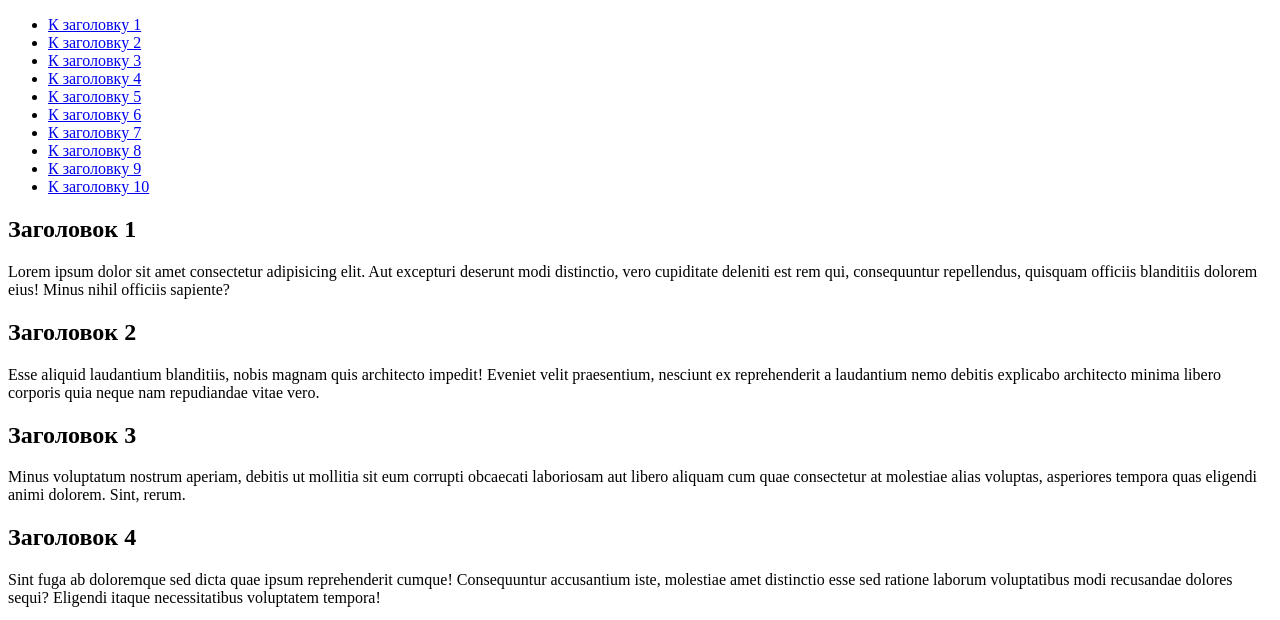
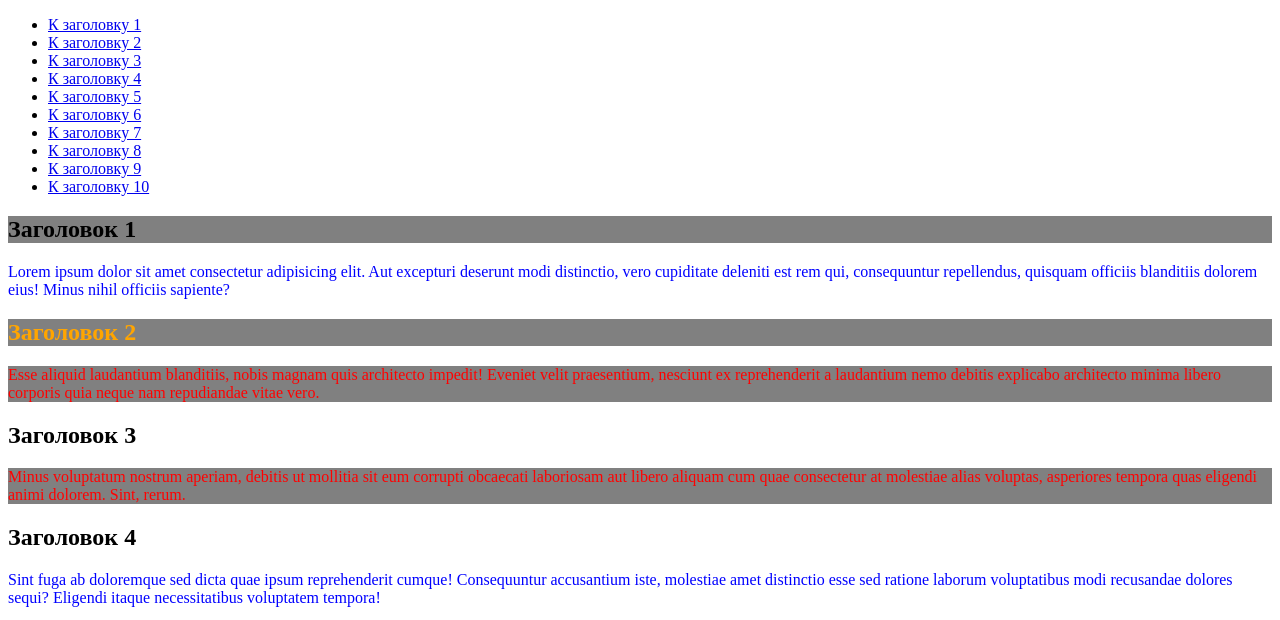
Before and after one commit to freshcourses-fe/html, a plain HTML site: page index.html in a window 1280 px wide. Shown: the top 620 px of the page. Drawn offline with Linux system fonts and the light colour scheme.

Commit message:
Add styles example

```diff
--- a/index.html
+++ b/index.html
@@ -5,6 +5,47 @@
     <meta http-equiv="X-UA-Compatible" content="IE=edge" />
     <meta name="viewport" content="width=device-width, initial-scale=1.0" />
     <title>Главная страница</title>
+
+    <style>
+      /*
+      Специфичность селекторов:
+        тег: 0001
+        класс: 0010
+        айдишник: 0100
+        1000
+    */
+
+      .big-text {
+        color: green;
+      }
+
+      .red-text {
+        color: rgb(255, 0, 0);
+        background-color: gray;
+      }
+
+      p {
+        color: blue;
+      }
+
+      #title1 {
+        color: pink;
+      }
+
+      #title2 {
+        color: orange;
+      }
+      h1 {
+        font-size: 24px;
+      }
+    </style>
+
+    <!--
+      шестнадцатирчная система:
+      0-9 a,b,c,d,e,f
+
+      10
+     -->
   </head>
   <body>
     <header>
@@ -27,7 +68,7 @@
     <!-- (div>h1{Заголовок $}+p>lorem)*10 -->
     <main>
       <article>
-        <h1 id="title1">Заголовок 1</h1>
+        <h1 class="red-text big-text" id="title1" style="color:black">Заголовок 1</h1>
         <p>
           Lorem ipsum dolor sit amet consectetur adipisicing elit. Aut excepturi
           deserunt modi distinctio, vero cupiditate deleniti est rem qui,
@@ -36,17 +77,17 @@
         </p>
       </article>
       <article>
-        <h1 id="title2">Заголовок 2</h1>
-        <p>
+        <h1 class="red-text" id="title2">Заголовок 2</h1>
+        <p class="red-text">
           Esse aliquid laudantium blanditiis, nobis magnam quis architecto
           impedit! Eveniet velit praesentium, nesciunt ex reprehenderit a
-          laudantium nemo debitis explicabo architecto minima libero corporis quia
-          neque nam repudiandae vitae vero.
+          laudantium nemo debitis explicabo architecto minima libero corporis
+          quia neque nam repudiandae vitae vero.
         </p>
       </article>
       <article>
         <h1 id="title3">Заголовок 3</h1>
-        <p>
+        <p class="red-text">
           Minus voluptatum nostrum aperiam, debitis ut mollitia sit eum corrupti
           obcaecati laboriosam aut libero aliquam cum quae consectetur at
           molestiae alias voluptas, asperiores tempora quas eligendi animi
@@ -72,19 +113,19 @@
         </p>
       </div>
       <div>
-        <h1 id="title6">Заголовок 6</h1>
+        <h1 class="red-text" id="title6">Заголовок 6</h1>
         <p>
-          Temporibus mollitia maiores magnam aliquid quisquam qui porro quibusdam
-          minus voluptate, libero aspernatur, eos veniam odio. Pariatur rem facere
-          consequatur sapiente! Consectetur nesciunt obcaecati dolorem itaque,
-          libero quibusdam architecto numquam?
+          Temporibus mollitia maiores magnam aliquid quisquam qui porro
+          quibusdam minus voluptate, libero aspernatur, eos veniam odio.
+          Pariatur rem facere consequatur sapiente! Consectetur nesciunt
+          obcaecati dolorem itaque, libero quibusdam architecto numquam?
         </p>
       </div>
       <div>
         <h1 id="title7">Заголовок 7</h1>
         <p>
-          Omnis soluta magnam ratione eaque accusamus, voluptatum voluptatem est,
-          officiis, nobis aut enim corrupti! Repellat quos reiciendis saepe
+          Omnis soluta magnam ratione eaque accusamus, voluptatum voluptatem
+          est, officiis, nobis aut enim corrupti! Repellat quos reiciendis saepe
           distinctio accusamus nam temporibus. Incidunt ab officia modi
           reprehenderit dolor doloremque eveniet.
         </p>
@@ -102,9 +143,9 @@
         <h1 id="title9">Заголовок 9</h1>
         <p>
           Beatae officiis delectus sed culpa omnis ex voluptate asperiores
-          reprehenderit aliquid necessitatibus repudiandae minus temporibus soluta
-          voluptatem enim fugiat placeat suscipit, quos eos veritatis, labore
-          alias. Esse libero iure atque?
+          reprehenderit aliquid necessitatibus repudiandae minus temporibus
+          soluta voluptatem enim fugiat placeat suscipit, quos eos veritatis,
+          labore alias. Esse libero iure atque?
         </p>
       </div>
       <div>
```
